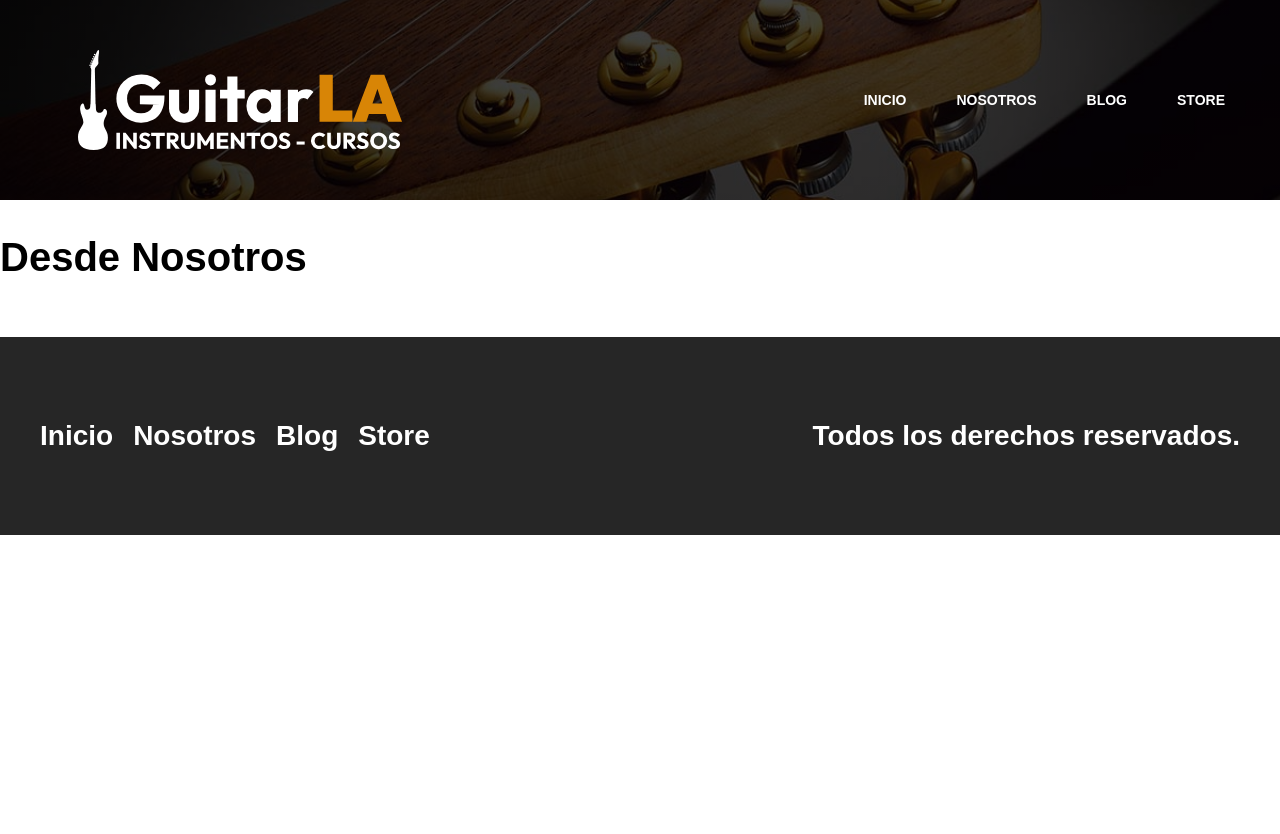
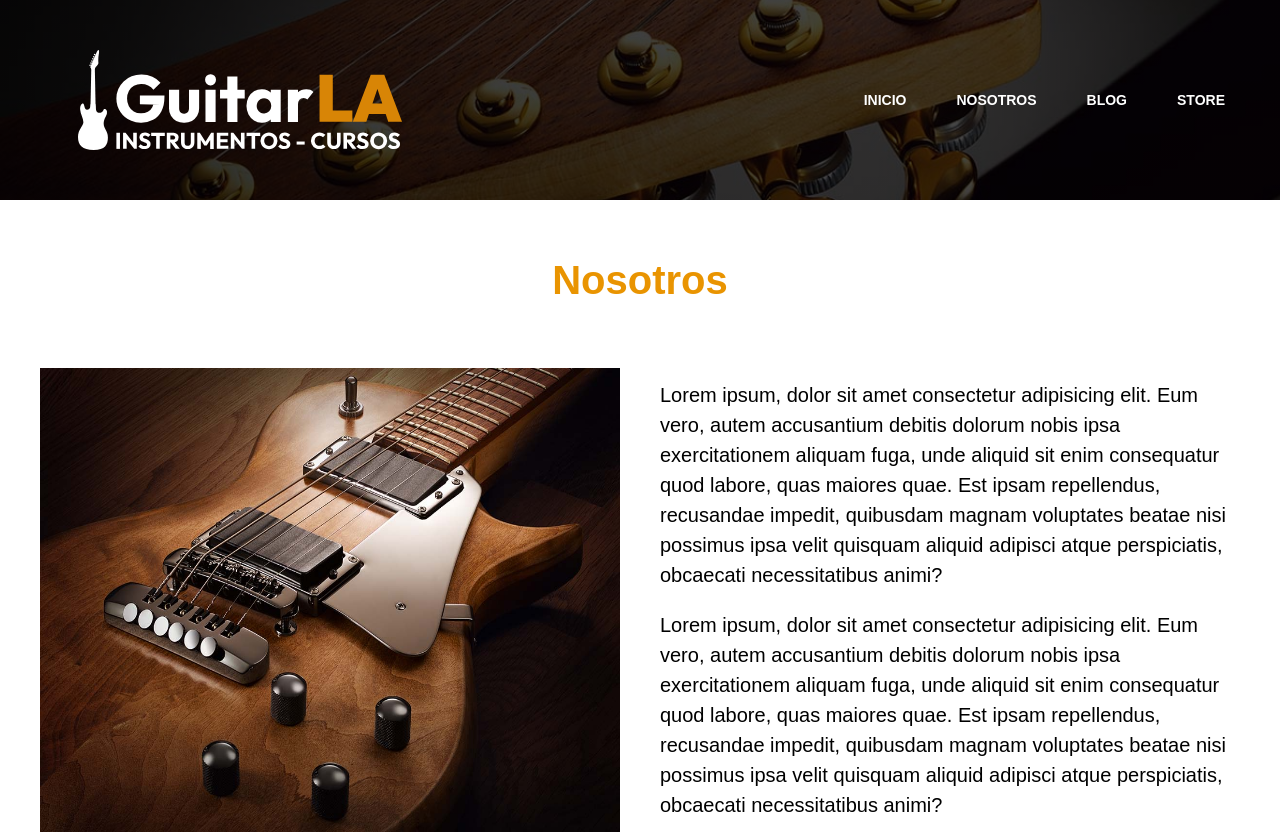
Before and after one commit to psyQore/guitar_next_web, a Next.js app: page /about in a window 1280 px wide. Shown: the top 834 px of the page. Before the commit the page ends 800 px from the top, so only its background shows below. Built offline with nearby package versions, Linux system fonts and the light colour scheme.

Commit message:
Se trabaja en la pagina about., se añaden estilos y mediaquery

```diff
--- a/pages/about.js
+++ b/pages/about.js
@@ -1,10 +1,46 @@
 import Layout from "../components/Layout";
+import Image from "next/image";
+import styles from "../styles/About.module.css";
 
 const About = () => {
   return (
     <>
       <Layout page="Nosotros">
-        <h1>Desde Nosotros</h1>
+        <main className="contenedor">
+          <h2 className="heading">Nosotros</h2>
+
+          <div>
+            <div className={styles.content}>
+              <Image
+                layout="responsive"
+                width={600}
+                height={480}
+                src="/img/nosotros.jpg"
+                alt="imagen sobre nosotros"
+              />
+              <div>
+                <p>
+                  Lorem ipsum, dolor sit amet consectetur adipisicing elit. Eum
+                  vero, autem accusantium debitis dolorum nobis ipsa
+                  exercitationem aliquam fuga, unde aliquid sit enim consequatur
+                  quod labore, quas maiores quae. Est ipsam repellendus,
+                  recusandae impedit, quibusdam magnam voluptates beatae nisi
+                  possimus ipsa velit quisquam aliquid adipisci atque
+                  perspiciatis, obcaecati necessitatibus animi?
+                </p>
+                <p>
+                  Lorem ipsum, dolor sit amet consectetur adipisicing elit. Eum
+                  vero, autem accusantium debitis dolorum nobis ipsa
+                  exercitationem aliquam fuga, unde aliquid sit enim consequatur
+                  quod labore, quas maiores quae. Est ipsam repellendus,
+                  recusandae impedit, quibusdam magnam voluptates beatae nisi
+                  possimus ipsa velit quisquam aliquid adipisci atque
+                  perspiciatis, obcaecati necessitatibus animi?
+                </p>
+              </div>
+            </div>
+          </div>
+        </main>
       </Layout>
     </>
   );
--- /dev/null
+++ b/styles/About.module.css
@@ -0,0 +1,10 @@
+.content {
+  display: grid;
+  gap: 4rem;
+}
+@media (min-width: 768px) {
+  .content {
+    grid-template-columns: repeat(2, 1fr);
+    align-items: center;
+  }
+}
```
